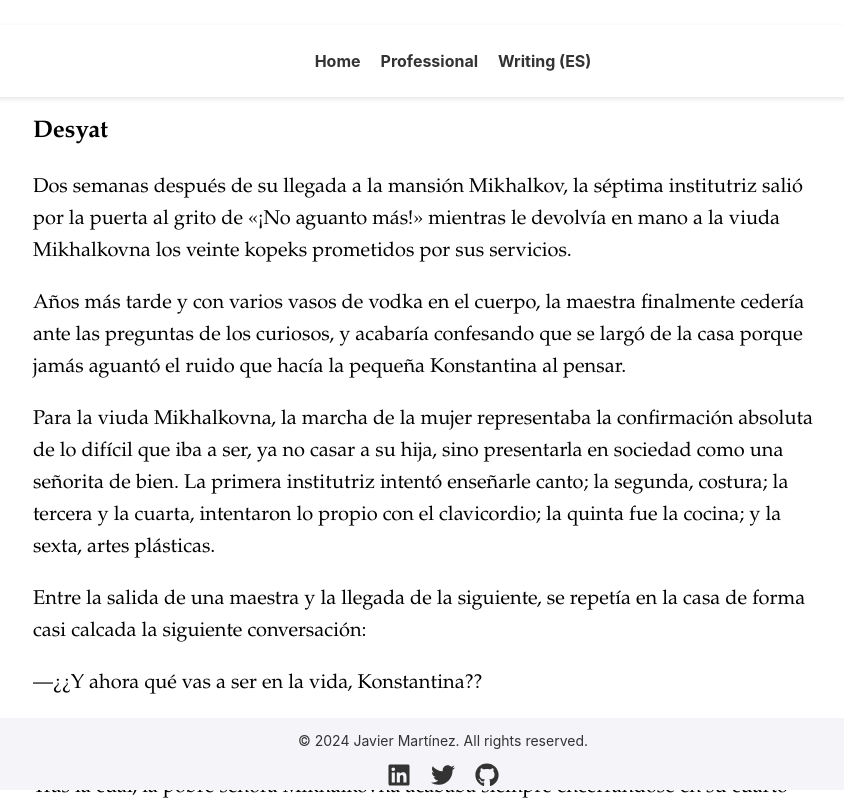
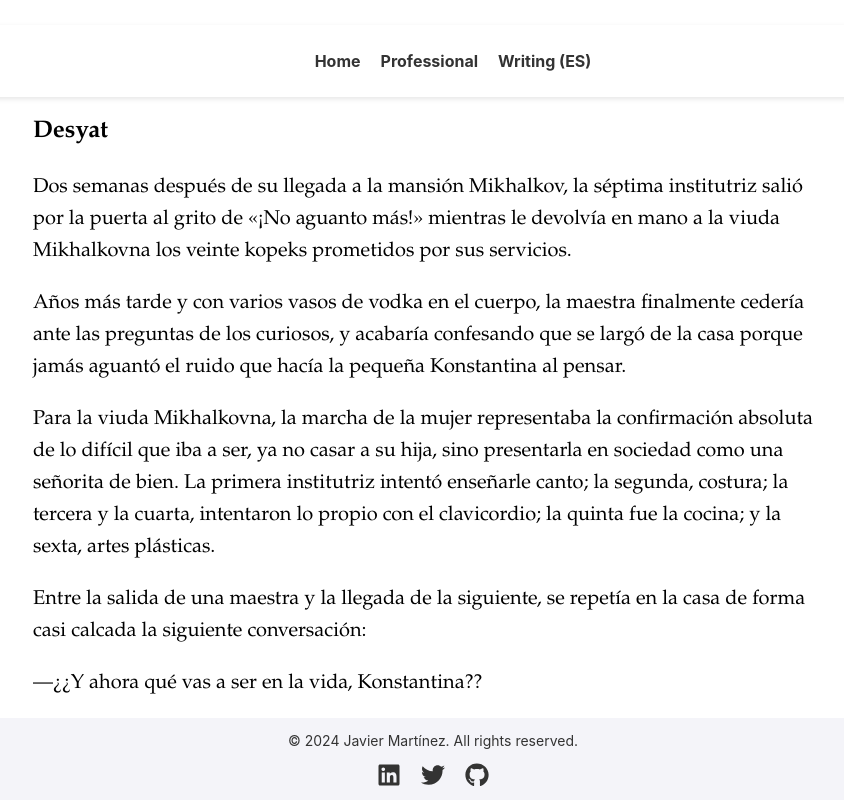
Before and after one commit to javicps/my-page, a React (Create React App) app: page /#/writing/desyat in a window 1280 px wide. Shown: the top 800 px of the page, without its empty margins (207-1051 px from the left). Built offline with nearby package versions, Linux system fonts and the light colour scheme.

Commit message:
Fix footer padding

```diff
--- a/src/App.css
+++ b/src/App.css
@@ -128,7 +128,7 @@ div.free-text {
   bottom: 0;
   left: 0;
   width: 100%;
-  margin: 10px;
+  padding-bottom: 10px;
 }
 
 .social-icons {
```
